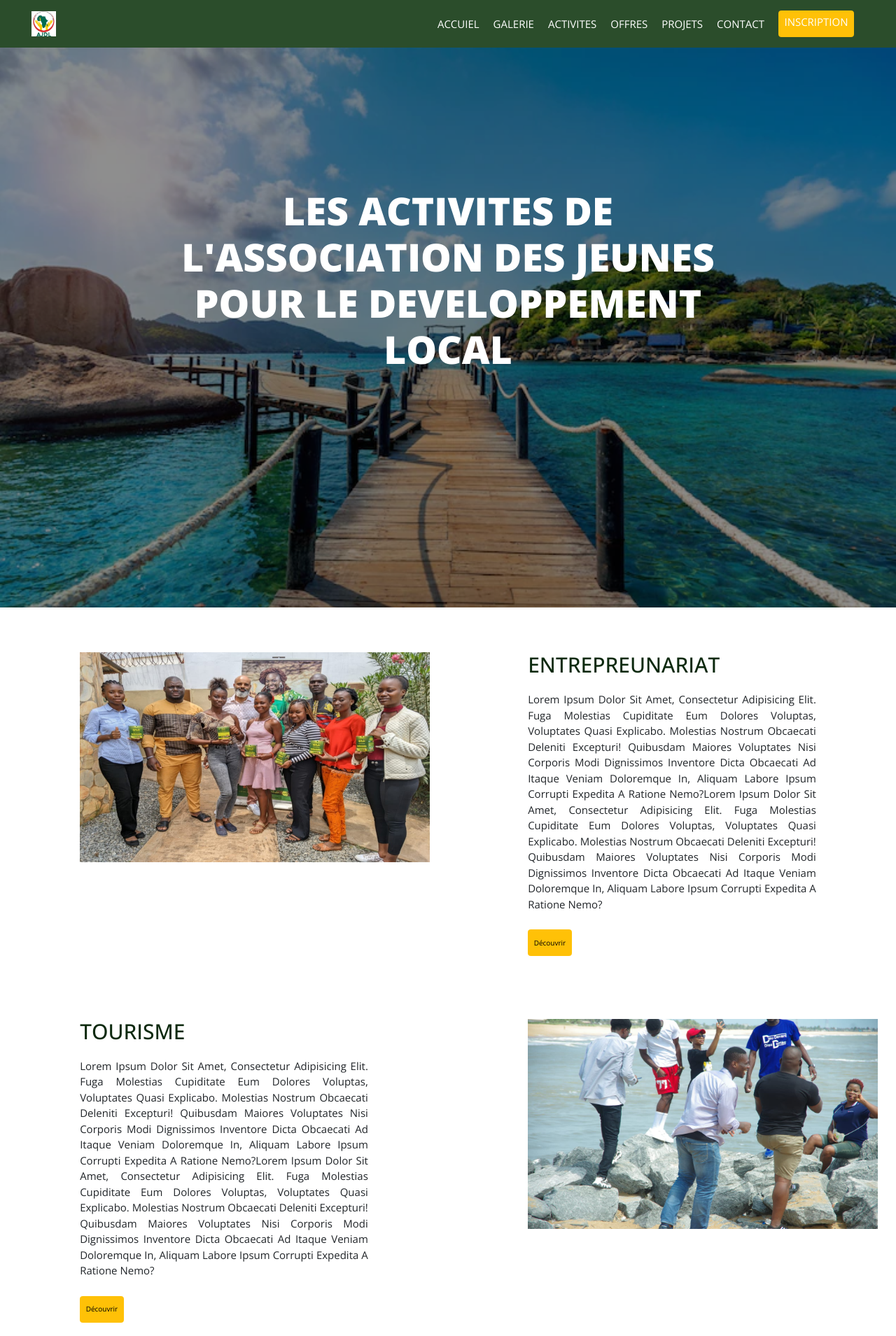
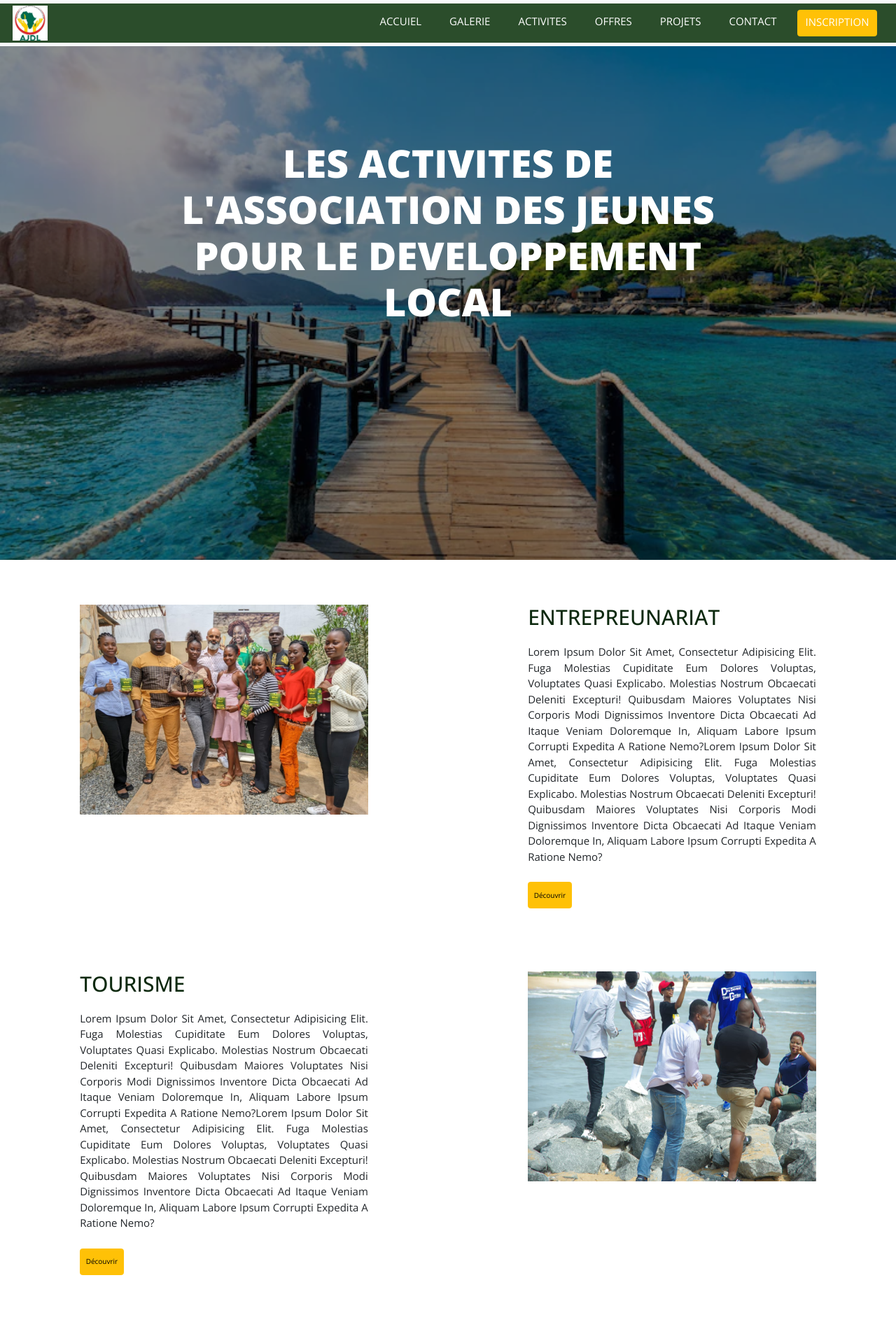
Before and after one commit to ABALOGHISLAINE14/PROJET-FINAL, a PHP site: page /activite.php in a window 1280 px wide. Shown: the top 1909 px of the page at 70% size. Run offline with PHP 8.4, Linux system fonts and the light colour scheme; some libraries are stand-ins or nearby versions.

Commit message:
odification du navbar

```diff
--- a/activite.php
+++ b/activite.php
@@ -21,22 +21,9 @@
 
 <body>
 
-    <!--Starts header section -->
-   <section class="header">
-    <img src="./IMAGES/logo.png.jpg" class="logo" alt="">
-    <!-- <a href="accueil.php" class="logo"> <img src="images/logo.png" alt=""> LOGO</a> -->
-    <nav class="navbar">
-    <a href="accueil.php">ACCUIEL</a>
-    <a href="ajdl.php">GALERIE</a>
-    <a href="activite.php">ACTIVITES</a>
-    <a href="offres.php">OFFRES</a>
-    <a href="projet.php">PROJETS</a>
-    <a href="contact.php">CONTACT</a>
-    <a class="btn btn-warning"href="index.php">INSCRIPTION</a>
 
-    </nav>
-    <div id="menu-btn" class="fas fa-bars"></div>
-   </section>
+   <?php include('navbar.php') ?>
+
    <!-- Ends header section -->
 
    <!-- Start section une -->
@@ -56,7 +43,7 @@
         <div class="row">
 
           <div class="col-lg-4 act">
-            <img src="./IMAGES/56.jpg" alt="">
+            <img src="./IMAGES/56.jpg" alt="" class="w-100">
 
           </div>
           <div class="col-lg-4 act">
@@ -107,7 +94,7 @@
 
           </div>
           <div class="col-lg-4 act">
-            <img src="./IMAGES/26.jpg" alt="">
+            <img src="./IMAGES/26.jpg" alt=""class="w-100" >
 
           </div>
 
@@ -120,7 +107,7 @@
         <div class="row">
 
           <div class="col-lg-4 act">
-            <img src="./IMAGES/34.jpg" alt="">
+            <img src="./IMAGES/34.jpg" alt=""class="w-100" >
 
           </div>
 
@@ -164,8 +151,8 @@
     <script src="https://cdn.jsdelivr.net/npm/bootstrap@5.2.0/dist/js/bootstrap.bundle.min.js" integrity="sha384-A3rJD856KowSb7dwlZdYEkO39Gagi7vIsF0jrRAoQmDKKtQBHUuLZ9AsSv4jD4Xa" crossorigin="anonymous"></script>
 
     <!-- swiper js link -->
-    <script src="https://cdn.jsdelivr.net/npm/swiper@8/swiper-bundle.min.js"></script>
+    <!-- <script src="https://cdn.jsdelivr.net/npm/swiper@8/swiper-bundle.min.js"></script> -->
     <!-- custom js file link -->
-    <script src="script.js"></script>
+    <!-- <script src="script.js"></script> -->
 </body>
 </html>
--- a/contact_form.php
+++ b/contact_form.php
@@ -18,7 +18,7 @@ if(isset($_POST['send'])){
     values('$name','$email','$phone','$address','$location','$guests','$arrivals','$leaving')";
 
     if (mysqli_query($connection, $request)) {
-        echo "created successfully";
+        echo "Message envoyé";
       } else {
         echo "Error: " . $request . "<br>" . mysqli_error($connection);
       };
--- a/footer.php
+++ b/footer.php
@@ -78,7 +78,7 @@ if(isset($_POST['subscribe'])){
     values('$email')";
 
     if (mysqli_query($connection, $request)) {
-        echo "New record created successfully";
+        echo "E-mail envoyé";
       } else {
         echo "Error: " . $request . "<br>" . mysqli_error($connection);
       };
--- /dev/null
+++ b/navbar.php
@@ -0,0 +1,55 @@
+<html lang="en">
+<head>
+    <meta charset="UTF-8">
+    <meta http-equiv="X-UA-Compatible" content="IE=edge">
+    <meta name="viewport" content="width=device-width, initial-scale=1.0">
+    <!-- CSS only -->
+<link href="https://cdn.jsdelivr.net/npm/bootstrap@5.2.1/dist/css/bootstrap.min.css" rel="stylesheet" integrity="sha384-iYQeCzEYFbKjA/T2uDLTpkwGzCiq6soy8tYaI1GyVh/UjpbCx/TYkiZhlZB6+fzT" crossorigin="anonymous">
+
+    <link rel="stylesheet" href="style.css">
+    <title>Document</title>
+</head>
+<body>
+
+
+<nav  class="navbar navbar-expand-lg fixed-top bg-light">
+  <div id="header" class="container-fluid">
+    <a class="navbar-brand" href="accueil.php"><img class="logo" src="./IMAGES/logo.png.jpg" alt=""></a>
+    <button class="navbar-toggler" type="button" data-bs-toggle="collapse" data-bs-target="#navbarSupportedContent" aria-controls="navbarSupportedContent" aria-expanded="false" aria-label="Toggle navigation">
+      <span class="navbar-toggler-icon"></span>
+    </button>
+    <div class="collapse navbar-collapse" id="navbarSupportedContent">
+    <ul class="navbar-nav ms-auto mb-2 mb-lg-0">
+        <li class="nav-item">
+          <a class="nav-link active" aria-current="page" href="accueil.php">ACCUIEL</a>
+        </li>
+        <li class="nav-item">
+          <a class="nav-link" href="ajdl.php">GALERIE</a>
+        </li>
+        <li class="nav-item">
+          <a class="nav-link" href="activite.php">ACTIVITES</a>
+        </li>
+        <li class="nav-item">
+          <a class="nav-link" href="offres.php">OFFRES</a>
+        </li>
+        <li class="nav-item">
+          <a class="nav-link" href="projet.php">PROJETS</a>
+        </li>
+        <li class="nav-item">
+          <a class="nav-link" href="contact.php">CONTACT</a>
+        </li>
+        <li class="nav-item">
+          <a class="nav-link btn btn-warning" href="index.php">INSCRIPTION</a>
+        </li>
+        <li class="nav-item">
+          <!-- <a class="nav-link disabled" href="#" tabindex="-1" aria-disabled="true">Disabled</a> -->
+        </li>
+      </ul>
+
+    </div>
+  </div>
+</nav>
+<!-- JavaScript Bundle with Popper -->
+
+</body>
+</html>
--- a/style.css
+++ b/style.css
@@ -15,7 +15,7 @@ box-shadow: 0;
 }
 
 *{
-    border: 3px solid;
+    /* border: 3px solid; */
 }
 
 /* ........................starts header......................... */
@@ -45,25 +45,27 @@ html::-webkit-scrollbar-thumb{
 }
 
 
-.header{
-    position: sticky;
-    top: 0; left: 0; right: 0;
+#header{
+
     z-index: 1000;
     background-color: rgb(43, 77, 43);
-    display: flex;
-    padding-top: 1rem;
-    padding-bottom: 1rem;
-    padding-left: 45px;
-    padding-right: 60px;
-    box-shadow: var(--light-white);
-    align-items: center;
-    justify-content: space-between;
+    font-size: 1.5rem;
+    color: white;
+
+
+
+}
+#header a{
+    color: white;
+    padding-left: 10px;
+    padding-right: 10px;
+    margin-right: 20px;
 
 }
 
-.header .logo{
-    height: 4%;
-    width: 3%;
+.logo{
+    height: 50px;
+    width: 50px;
 }
 .header .logo{
     font-size: 2.5rem;
@@ -135,19 +137,20 @@ html::-webkit-scrollbar-thumb{
 
 /* start section deux ..............*/
 
-.bloc2 .ass{
-    padding: 5%;
-    /* padding-bottom: 3%; */
+ .ass{
+    padding: 4%;
+    padding-bottom: 3%;
     /* font-size: 20px; */
 
 }
 
-.propos img{
+/* .propos img{
     height: 60vh;
     width: 80vh;
-}
+} */
 .propos h2{
-    padding-bottom: 2%;
+    padding-top: 7%;
+    padding-bottom: 5%;
     font-size: 35px;
     font-weight: 600;
     color: rgb(43, 77, 43);
@@ -436,7 +439,9 @@ h1{
 
 /* ...............debut de la page galerie ......................................*/
 
-
+.galerie{
+    padding-top: 7%;
+}
 
 
 .photo{
@@ -547,15 +552,15 @@ b{
     opacity: 0.8;
     color:black;
     font-size: 10px;
-    margin-top: 10px;
-    margin-right: 10px;
+    /* margin-top: 10px; */
+    /* margin-right: 10px; */
     padding: 14px 20px;
     /* border: 1px solid; */
     border-right: none;
     cursor: pointer;
     width: 10%;
     right: 0;
-    position: absolute;
+    /* position: absolute; */
     z-index: 10;
 
 }
@@ -743,6 +748,11 @@ table td{
 
 /* ....................................page contact...................................... */
 
+
+.contact {
+
+    padding-top: 10%;
+}
 .contact .contact-form{
     padding: 2rem;
     background-color: rgb(43, 77, 43);
@@ -788,6 +798,9 @@ table td{
 .contact .contact-form .btn{
     margin-top: 2rem;
 }
+/* #container{
+    padding-top: 10%;
+} */
 
 
 /* .....................starts page footer ................................*/
@@ -948,7 +961,7 @@ table td{
 
 }
 
-@media(max-width:991px){
+/* @media(max-width:991px){
 
     .titre1 h1{
         padding: 200px;
```
Also changed, not shown: accueil.php (+7 -22 lines), ajdl.php (+3 -16 lines), contact.php (+6 -18 lines), index.php (+3 -14 lines), loginn.php (+5 -3 lines), offres.php (+17 -15 lines), projet.php (+3 -15 lines), IMAGES/62.jpg (added).
